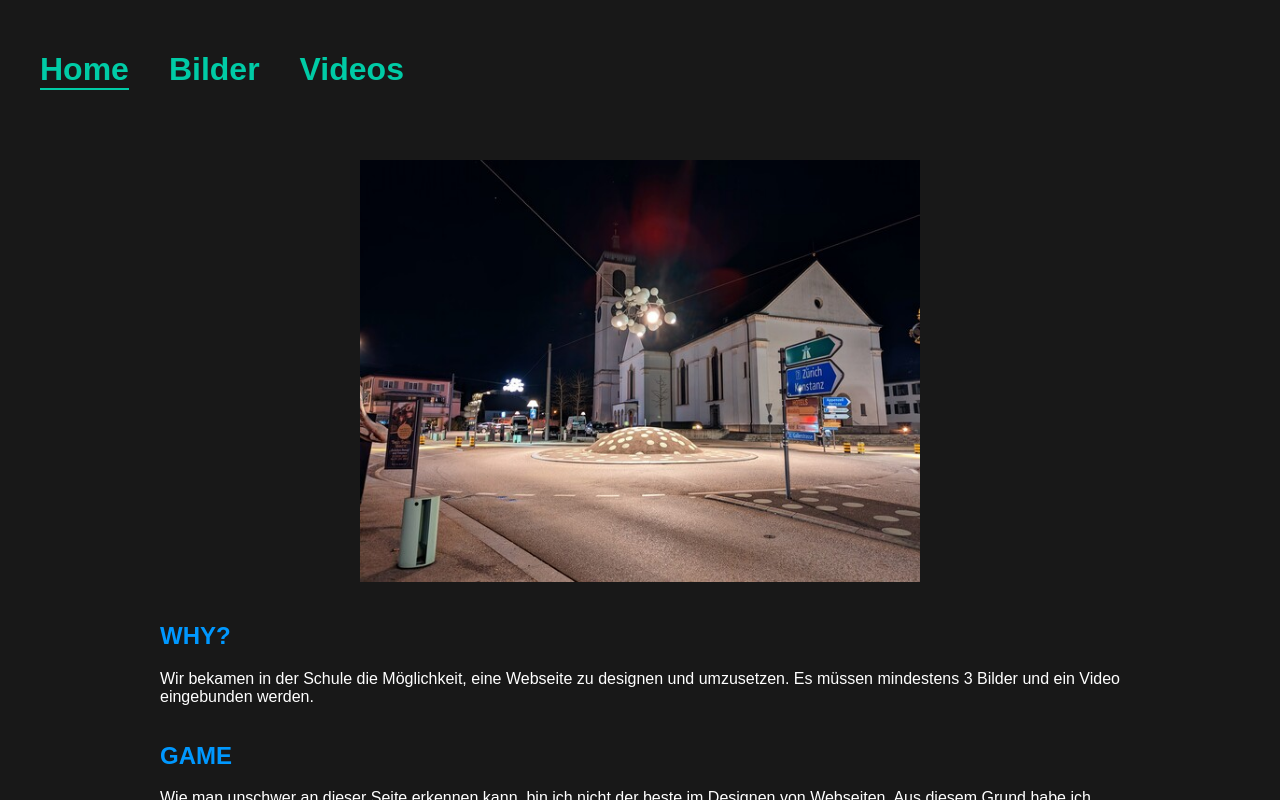
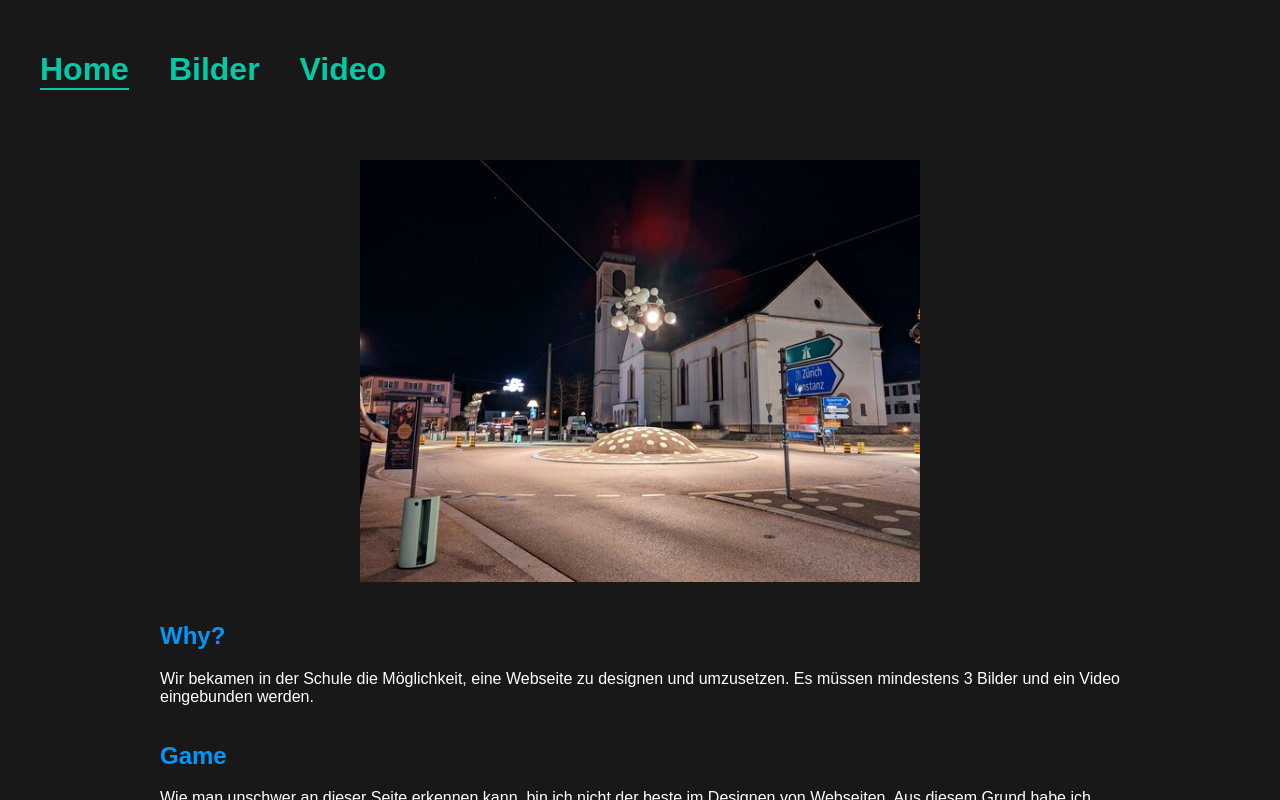
Before and after one commit to Borelio/E-Portfolio-Gossau, an Angular app in the folder Frontend/: page /#/home in a window 1280 px wide. Built offline with nearby package versions, Linux system fonts and the light colour scheme; no server answers; what angular-svg-icon would draw is missing.

Commit message:
feat: copyright and other stuff

```diff
--- a/Frontend/src/app/app.component.html
+++ b/Frontend/src/app/app.component.html
@@ -1,4 +1,7 @@
 <app-navigation></app-navigation>
 <main [@routerTransition]="o.isActivated ? o.activatedRoute.snapshot.data['state'] : ''">
   <router-outlet #o="outlet"></router-outlet>
+  <footer>
+    <app-footer></app-footer>
+  </footer>
 </main>
--- a/Frontend/src/app/app.component.scss
+++ b/Frontend/src/app/app.component.scss
@@ -7,7 +7,13 @@
 }
 
 main {
+    display: flex;
+    flex-direction: column;
     flex: 1;
     width: 100%;
     overflow: auto;
 }
+
+footer {
+    margin-top: auto;
+}
--- a/Frontend/src/app/app.module.ts
+++ b/Frontend/src/app/app.module.ts
@@ -13,6 +13,7 @@ import { FullPageNavigationComponent } from './shared/components/full-page-navig
 import { IconComponent } from './shared/components/icon/icon.component';
 import { NavigationComponent } from './shared/components/navigation/navigation.component';
 import { RaceComponent } from './shared/components/race/race.component';
+import { FooterComponent } from './shared/components/footer/footer.component';
 
 @NgModule({
   declarations: [
@@ -24,6 +25,7 @@ import { RaceComponent } from './shared/components/race/race.component';
     IconComponent,
     RaceComponent,
     FullPageNavigationComponent,
+    FooterComponent,
   ],
   imports: [
     BrowserModule,
--- a/Frontend/src/app/pages/home/home.component.html
+++ b/Frontend/src/app/pages/home/home.component.html
@@ -1,13 +1,13 @@
 <img class="main-picture" src="assets/images/picture1_small.jpg" alt="Gossau Stadt"
     (load)="imagePreloadService.homeImageLoaded()">
 <section class="text why">
-    <h1 class="primary-header">WHY?</h1>
+    <h1 class="primary-header">Why?</h1>
     <p>Wir bekamen in der Schule die Möglichkeit, eine Webseite zu designen und umzusetzen. Es müssen mindestens 3
         Bilder und ein Video eingebunden werden.
     </p>
 </section>
 <section class="text game">
-    <h1 class="primary-header">GAME</h1>
+    <h1 class="primary-header">Game</h1>
     <p>
         Wie man unschwer an dieser Seite erkennen kann, bin ich nicht der beste im Designen von Webseiten. Aus diesem
         Grund habe ich nicht dazu entschieden, die Funktionalität des Logos zu erweitern. Es gibt nun die Möglichkeit,
--- a/Frontend/src/app/pages/home/home.component.scss
+++ b/Frontend/src/app/pages/home/home.component.scss
@@ -1,4 +1,5 @@
 @import "sizes";
+@import "colors";
 
 :host {
     display: flex;
@@ -19,7 +20,7 @@
     width: 100%;
 
     .game-error {
-        color: red;
+        color: $ERROR-COLOR;
     }
 }
 
--- a/Frontend/src/app/pages/pictures/pictures.component.scss
+++ b/Frontend/src/app/pages/pictures/pictures.component.scss
@@ -3,7 +3,6 @@
     flex-direction: column;
     align-items: center;
     width: 100%;
-    height: 100%;
 }
 
 .image-slider {
--- /dev/null
+++ b/Frontend/src/app/shared/components/footer/footer.component.html
@@ -0,0 +1,3 @@
+<p class="copy-right">
+    <span>Copyright © 2022 Nico Nussmüller, </span> <span>alle Rechte vorbehalten</span>
+</p>
--- /dev/null
+++ b/Frontend/src/app/shared/components/footer/footer.component.scss
@@ -0,0 +1,6 @@
+.copy-right {
+    display: flex;
+    flex-direction: row;
+    flex-wrap: wrap;
+    padding-left: 20px;
+}
--- a/Frontend/src/app/shared/components/navigation/navigation.component.ts
+++ b/Frontend/src/app/shared/components/navigation/navigation.component.ts
@@ -13,6 +13,6 @@ export class NavigationComponent {
   routes = [
     new NavigationRoute('/home', 'Home'),
     new NavigationRoute('/pictures', 'Bilder'),
-    new NavigationRoute('/videos', 'Videos'),
+    new NavigationRoute('/video', 'Video'),
   ];
 }
--- a/Frontend/src/app/shared/routes.ts
+++ b/Frontend/src/app/shared/routes.ts
@@ -4,7 +4,7 @@ import { PicturesComponent } from './../pages/pictures/pictures.component';
 import { VideosComponent } from './../pages/videos/videos.component';
 import { slideLeft, slideRight } from './animations/route-animations';
 
-export const STATES = ['home', 'pictures', 'videos'] as const;
+export const STATES = ['home', 'pictures', 'video'] as const;
 
 export type ExampleAppState = typeof STATES[number];
 
@@ -25,8 +25,8 @@ export const stateConfiguration: Record<ExampleAppState, StateConfiguration> = {
     component: PicturesComponent,
     order: 1,
   },
-  videos: {
-    path: 'videos',
+  video: {
+    path: 'video',
     component: VideosComponent,
     order: 2,
   },
--- a/Frontend/src/app/shared/styles/colors.scss
+++ b/Frontend/src/app/shared/styles/colors.scss
@@ -2,3 +2,4 @@ $BACKGROUND-COLOR: #181818;
 $TEXT-COLOR: white;
 $PRIMARY-COLOR: #00cba6;
 $HEADER-COLOR: #0098ff;
+$ERROR-COLOR: #fd4646;
```
Also changed, not shown: Frontend/src/app/shared/components/footer/footer.component.ts (added, +10 -0 lines).
